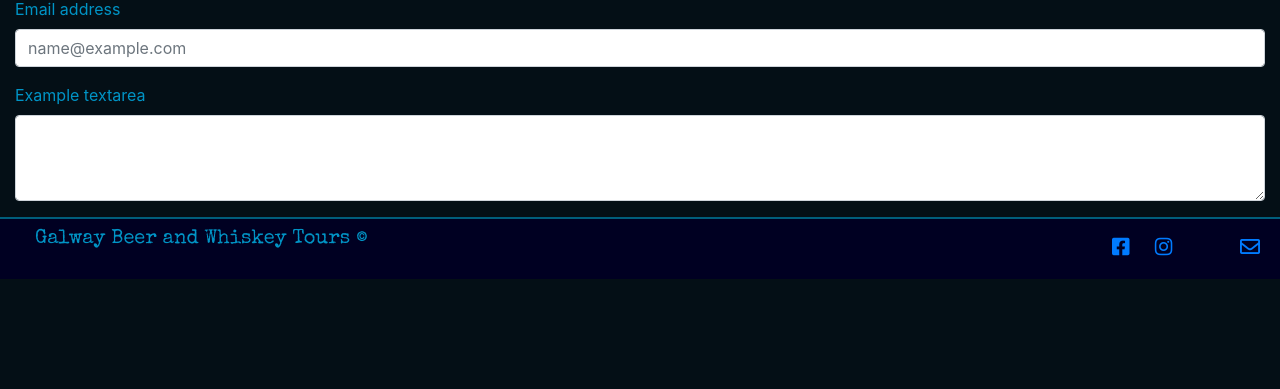
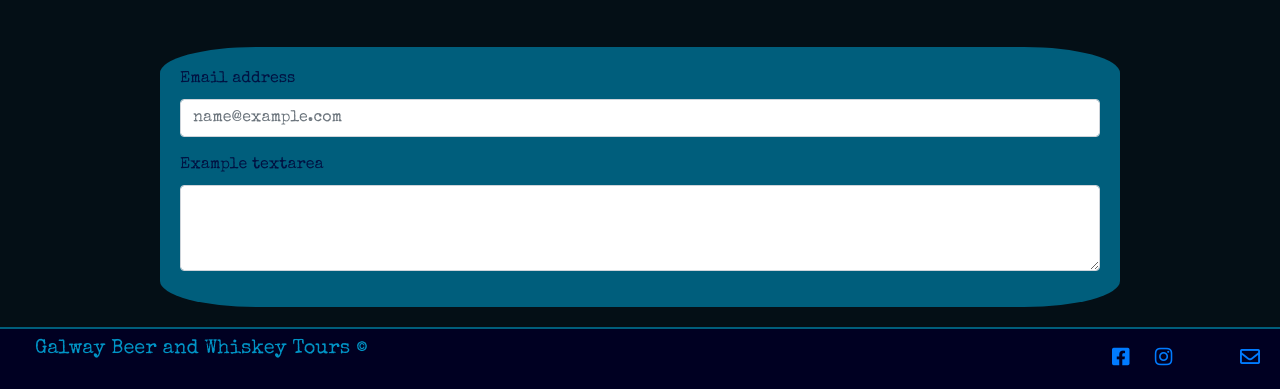
Before and after one commit to AideenM12/Galway-Tours-MS1, a plain HTML site: page contact.html in a window 1280 px wide. Shown: the part 663-1052 px from the top of the page. Before the commit the page ends 942 px from the top, so only its background shows below. Drawn offline with nearby package versions, Linux system fonts and the light colour scheme.

Commit message:
contact form styled for desktop

```diff
--- a/contact.html
+++ b/contact.html
@@ -74,7 +74,7 @@
       </section>
 
       <section>
-      <div class="container-fluid">
+      <div class="contact mx-auto ">
       <!--This code snippet was borrowed from bootstrap documentation-->
       <form>
   <div class="form-group">
--- a/css/style.css
+++ b/css/style.css
@@ -217,6 +217,21 @@ footer {
     height: 200px;
     border-radius: 50%;
     border: solid #040f16 15px;
+}
+.contact{
+    background-color: #005e7c;
+    color: #001242;
+    font-family: 'Special Elite', sans-serif;
+    margin-top: 50px;
+    margin-left: 30px;
+    margin-right: 30px;
+    margin-bottom: 20px;
+    padding: 20px;
+    width: 75%;
+    position: relative;
+    border-radius: 10%;
+    clear: both;
+    float: none;
 }
 
 
```
